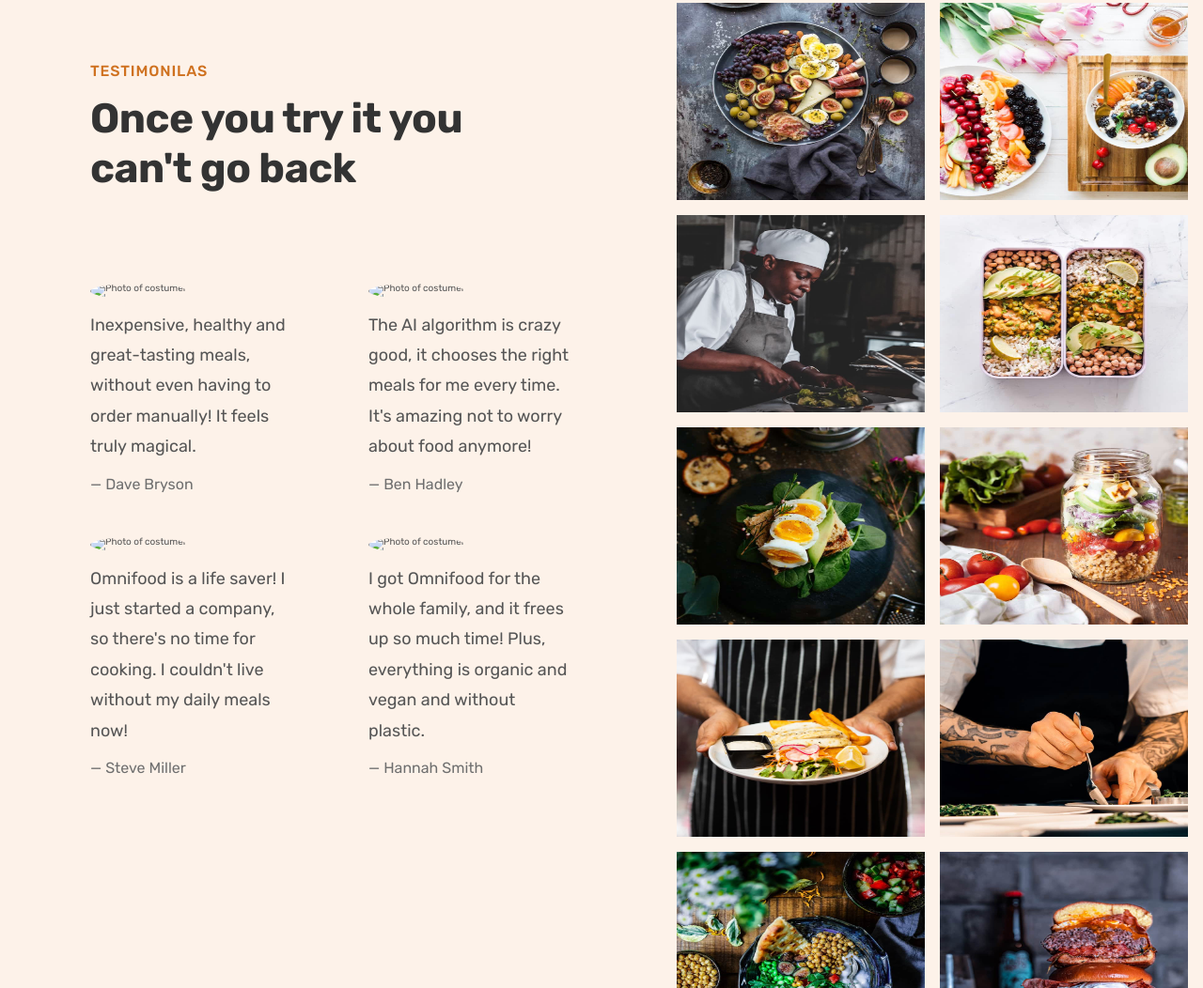
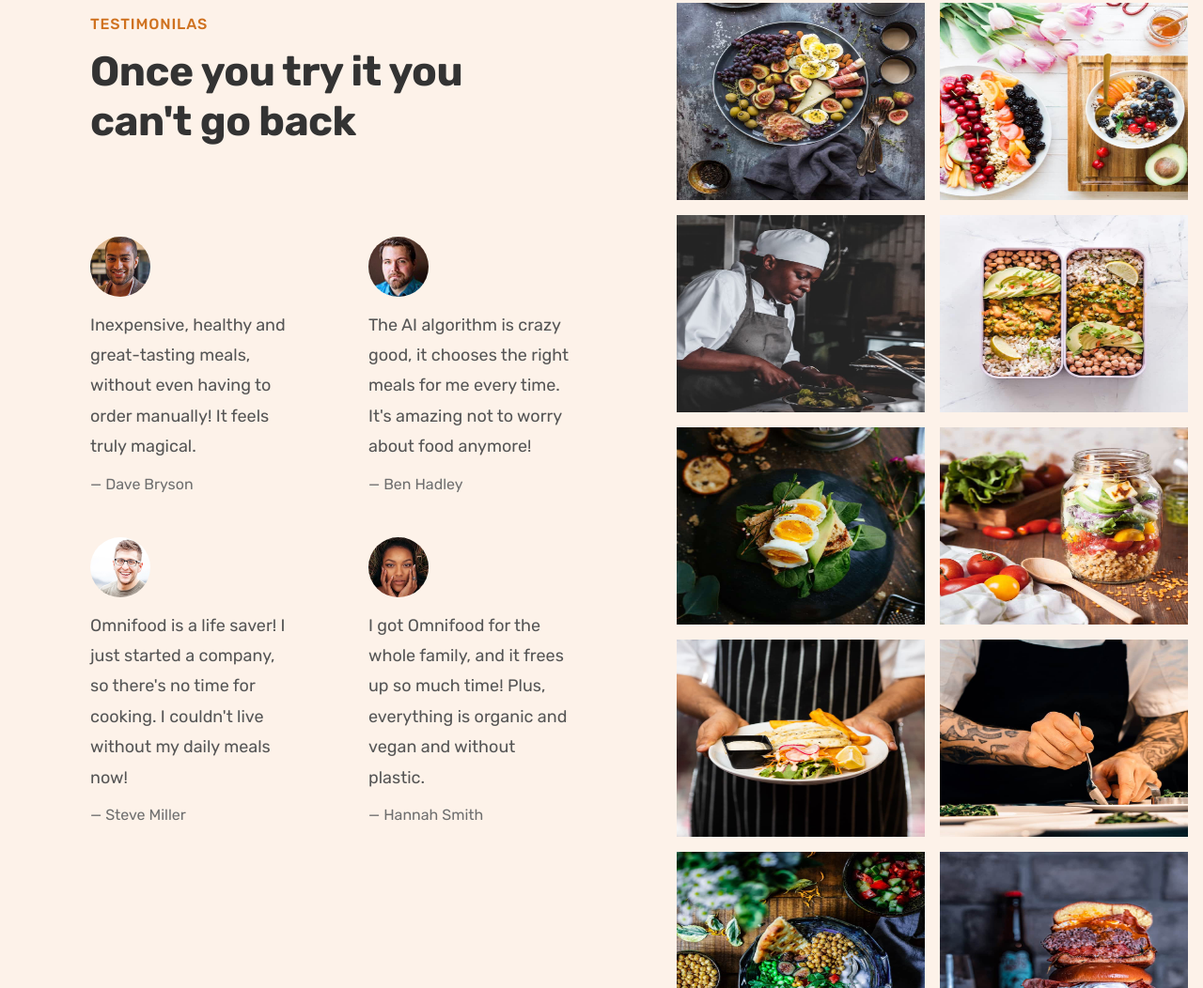
Before and after one commit to tomacsek94/omnifood, a plain HTML site: page index.html in a window 1280 px wide. Shown: the part 3795-4847 px from the top of the page at 94% size. Drawn offline with nearby package versions, Linux system fonts and the light colour scheme; files whose address does not match are found by name.

Commit message:
Update index.html

```diff
--- a/index.html
+++ b/index.html
@@ -304,7 +304,7 @@
           <div class="testimonials">
             <figure class="testimonial">
               <img
-                src="img/customers/dave.jpg"
+                src="dave.jpg"
                 alt="Photo of costumer"
                 class="testimonial-img"
               />
@@ -317,7 +317,7 @@
 
             <figure class="testimonial">
               <img
-                src="img/customers/ben.jpg"
+                src="ben.jpg"
                 alt="Photo of costumer"
                 class="testimonial-img"
               />
@@ -330,7 +330,7 @@
 
             <figure class="testimonial">
               <img
-                src="img/customers/steve.jpg"
+                src="steve.jpg"
                 alt="Photo of costumer"
                 class="testimonial-img"
               />
@@ -343,7 +343,7 @@
 
             <figure class="testimonial">
               <img
-                src="img/customers/hannah.jpg"
+                src="hannah.jpg"
                 alt="Photo of costumer"
                 class="testimonial-img"
               />
```
